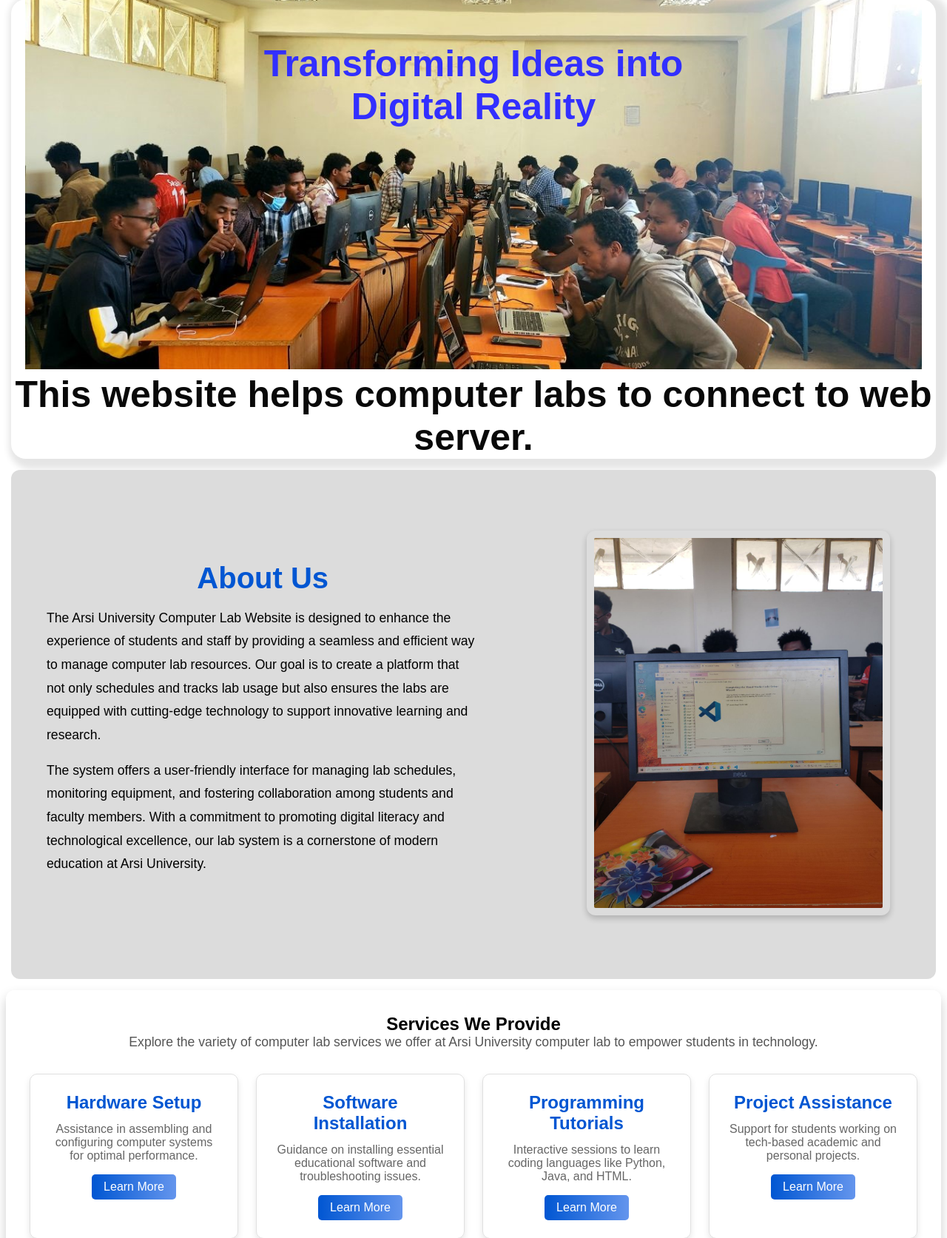
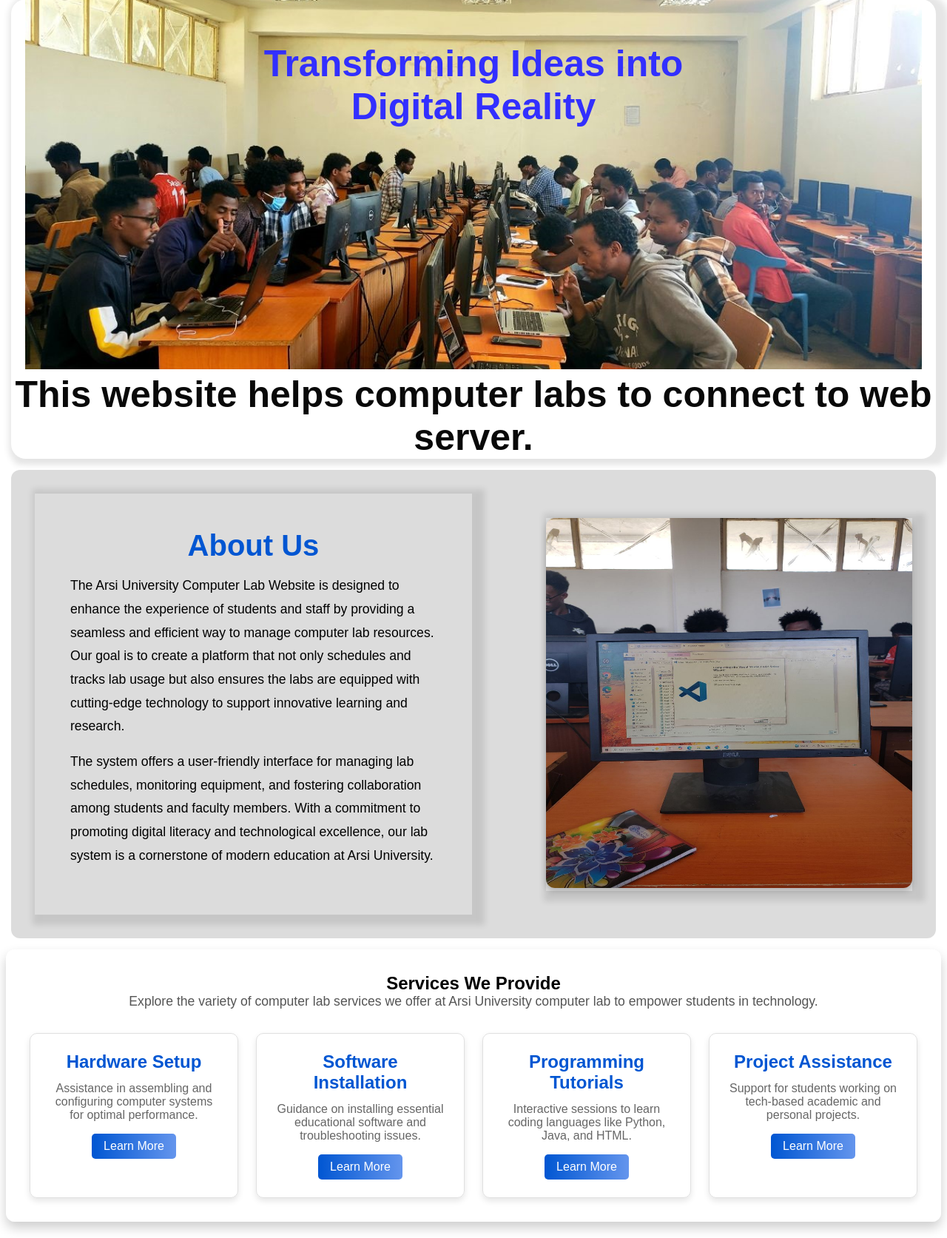
Before and after one commit to Kelbessa02/WebProgrammingGroup-5, a PHP site: page / in a window 1280 px wide. Shown: the part 191-1864 px from the top of the page at 74% size. Run offline with PHP 8.4, Linux system fonts and the light colour scheme.

Commit message:
stayle on about section

```diff
--- a/CSS/Style.css
+++ b/CSS/Style.css
@@ -144,8 +144,15 @@ footer {
     justify-self: center;
 }
 
+.slogan{
+    font-size: 50px;
+    font-weight: bold;
+    text-align: center;
+     color: rgb(50, 47, 255);
+}
+
 .home-section:hover {
-    /* transform: translateY(48px) scale(1.2); */
+    transform: translateY(48px) scale(1.2);
 }
 
 .text2 {
@@ -170,18 +177,14 @@ footer {
     margin: 15px;
     border-radius: 12px;
     background-color: gainsboro;
+     box-shadow: 7px 4px 8px 10px #fff;
+     justify-self: center;
 }
-.slogan{
-    font-size: 50px;
-    font-weight: bold;
-    text-align: center;
-     color: rgb(50, 47, 255);
-}
-
 .about-content {
-    flex: 1 1 60%;
-    padding: 1rem;
+    flex: 1 1 50%;
+    padding: 3rem;
     margin-right: 100px;
+   box-shadow: 7px 4px 8px 10px rgba(0, 0, 0, 0.1);
 }
 
 .about-content h2 {
@@ -199,9 +202,8 @@ footer {
 }
 
 .about-image {
-    flex: 1 1 40%;
-    padding: 50px;
-    padding-left: 30px;
+    flex: 1 1 50%;
+    box-shadow: 7px 4px 8px 10px rgba(0, 0, 0, 0.1);
 }
 
 .about-image img {
@@ -209,11 +211,13 @@ footer {
     width: 100%;
     border-radius: 12px;
     box-shadow: 0 4px 8px rgba(0, 0, 0, 0.2);
-    padding: 10px;
-    transition: transform 3s ease, box-shadow 0.3s ease;
 }
 
 .about-image:hover {
+    width: 55%;
+    transform: translateY(48px) scale(1.2);
+}
+.about-content:hover {
     width: 55%;
     transform: translateY(48px) scale(1.2);
 }
@@ -331,7 +335,7 @@ footer {
     line-height: 1.2;
     font-family: 'Times New Roman', Times, serif;
     background: white;
-    padding: 2.1rem;
+    padding: 2.5rem;
     border: 1px solid #e0e0e0;
     border-radius: 10px;
     box-shadow: 4px  8px 10px 8px rgba(0, 0, 0, 0.2);
```
